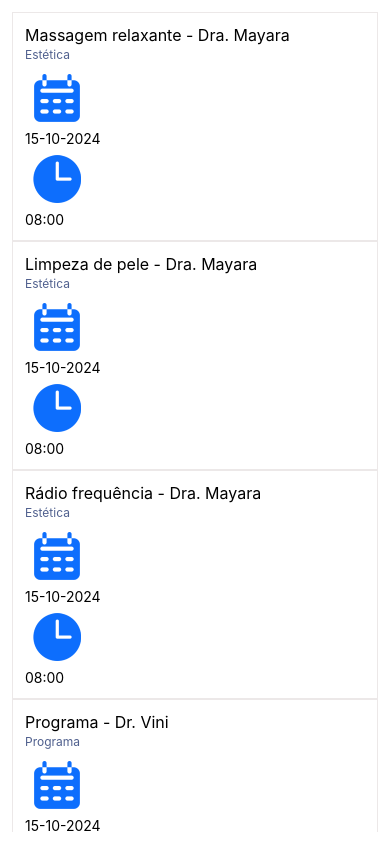
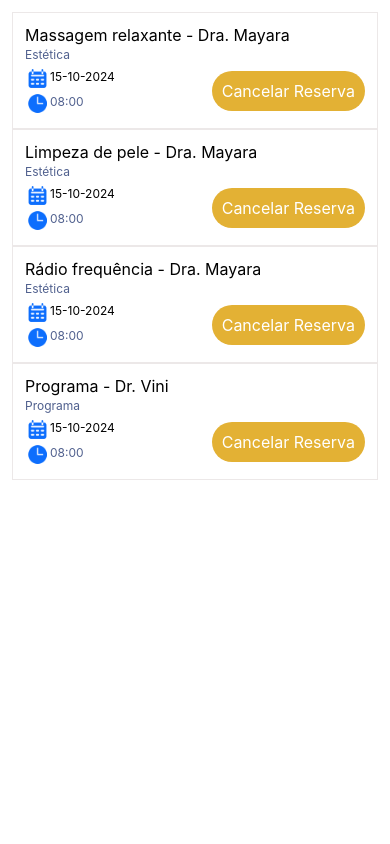
Before and after one commit to Vinipcsl/app-agendamento, a React Native app: screen / in a window 390 px wide. Built offline with nearby package versions, Linux system fonts and the light colour scheme.

Commit message:
Tela de agendamento finalizada, iniciando a formatação dos botões

```diff
--- a/src/components/agendamentos/agendamento.jsx
+++ b/src/components/agendamentos/agendamento.jsx
@@ -1,6 +1,7 @@
 import { View,Text, Image } from "react-native";
 import { styles } from "./agendamento.style";
 import Icon from "../../constants/Icon";
+import Button from "../button/button";
 
 export default function Agendamento(props){
     return <View style={styles.agendamento}>
@@ -12,20 +13,20 @@ export default function Agendamento(props){
 
             <View style={styles.containerAgenda}>
                 <View style={styles.agenda}>
-                    <Image source={Icon.calendar} />
-                    <Text>15-10-2024</Text>
+                    <Image source={Icon.calendar} style={styles.icon}/>
+                    <Text style={styles.data}>15-10-2024</Text>
                 </View>
 
                 <View style={styles.agenda}>
-                    <Image source={Icon.clock} />
-                    <Text>08:00</Text>
+                    <Image source={Icon.clock} style={styles.icon}/>
+                    <Text style={styles.hora}>08:00</Text>
                 </View>
 
 
             </View>
 
-            <View style={styles.containerAgenda}>
-
+            <View style={styles.containerBotao}>
+            <Button text= "Cancelar Reserva"/>
 
             </View>
 
--- a/src/components/agendamentos/agendamento.style.js
+++ b/src/components/agendamentos/agendamento.style.js
@@ -17,10 +17,47 @@ export const styles = {
         color: Colors.black,
         marginBottom: 2,
     },
+
     especialidade:{
         fontSize: Font_Syze.sm,
         color: Colors.blue,
         marginBottom: 4,
     },
 
+    icon:{
+        width: 25,
+        height: 25,
+        marginRigth: 5,
+    },
+
+    data:{
+        fontSize: Font_Syze.sm,
+        color: Colors.black,
+        marginTop: 3,
+    },
+
+    hora:{
+        fontSize: Font_Syze.sm,
+        color: Colors.blue,
+        marginTop: 3,
+    },
+
+    agenda:{
+        flexDirection: "row",
+
+    },
+
+    containerAgenda:{
+        flex: 1,
+
+    },
+
+    containerBotao:{
+        marginTop: 5
+    },
+
+    container:{
+        flexDirection: "row",
+    }
+
 }
--- a/src/components/button/button.style.js
+++ b/src/components/button/button.style.js
@@ -5,7 +5,6 @@ btn:{
     with: "100%",
     backgroundColor: Colors.gold,
     padding: 10,
-    margin: 20,
     borderRadius: 30,
 },
 
```
